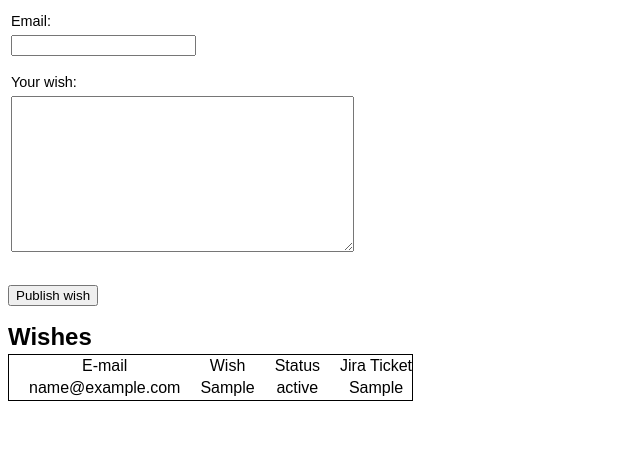
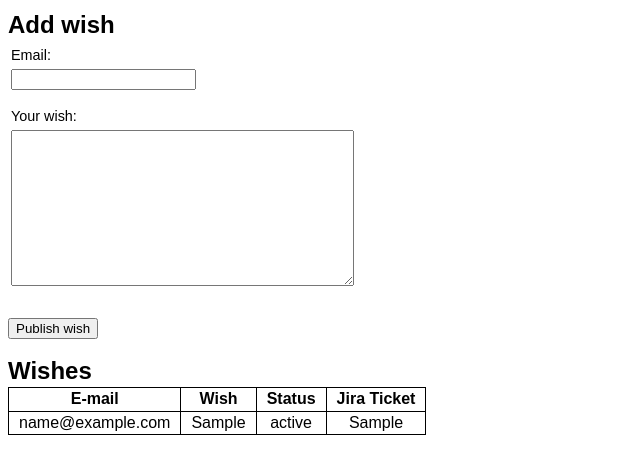
Before and after one commit to 2gis/wishpush, a Django app: page /dashboard/ in a window 1280 px wide. Shown: the top 474 px of the page, without its empty margins (0-640 px from the left). Run offline with Django 3.2, Linux system fonts and the light colour scheme; tables that the repository leaves empty hold one stand-in row (values such as "Sample post").

Commit message:
Added grid to wishes table.

```diff
--- a/dashboard/templates/dashboard/index.html
+++ b/dashboard/templates/dashboard/index.html
@@ -7,6 +7,7 @@
 		body {
             font: 0.90em/1.4 Arial,sans-serif;
 		}
+
 		td {
 			empty-cells: hide;
 		}
@@ -19,11 +20,13 @@
             font-size: 18pt;
             font-weight: bold;
         }
+
 		.wish_list {
             display: table;
             text-align: center;
             font-size:      12pt;
-			border: solid 1px black;
+			border-top: solid 1px black;
+			border-left: solid 1px black;
         }
 
         .caption {
@@ -33,8 +36,15 @@
 
         .cell {
             display: table-cell;
-            padding-left: 20px;
+            padding-left: 10px;
+            padding-right: 10px;
+			border-bottom: solid 1px black;
+			border-right: solid 1px black;
         }
+
+		.header {
+			font-weight: bold;
+		}
 
         .row {
             width: auto;
@@ -45,6 +55,8 @@
 	</head>
 	<body>
 		<div>
+			<div class="caption">Add wish</div>
+
 			<form action="/dashboard/" method="post">
 				{% csrf_token %}
 				{{ form.non_field_errors }}
@@ -73,16 +85,16 @@
 			{% endif %}
 		</div>
 
-		<div class="caption">Wishes</div>
+		<div>
+			<div class="caption">Wishes</div>
 
-		<div>
 			{% if wish_list %}
 				<div class="wish_list" rules="all">
                     <div class="row">
-    					<div class="cell">E-mail</div>
-    					<div class="cell">Wish</div>
-                        <div class="cell">Status</div>
-                        <div class="cell">Jira Ticket</div>
+    					<div class="cell header">E-mail</div>
+    					<div class="cell header">Wish</div>
+                        <div class="cell header">Status</div>
+                        <div class="cell header">Jira Ticket</div>
                     </div>
 
 					{% for wish in wish_list %}
```
